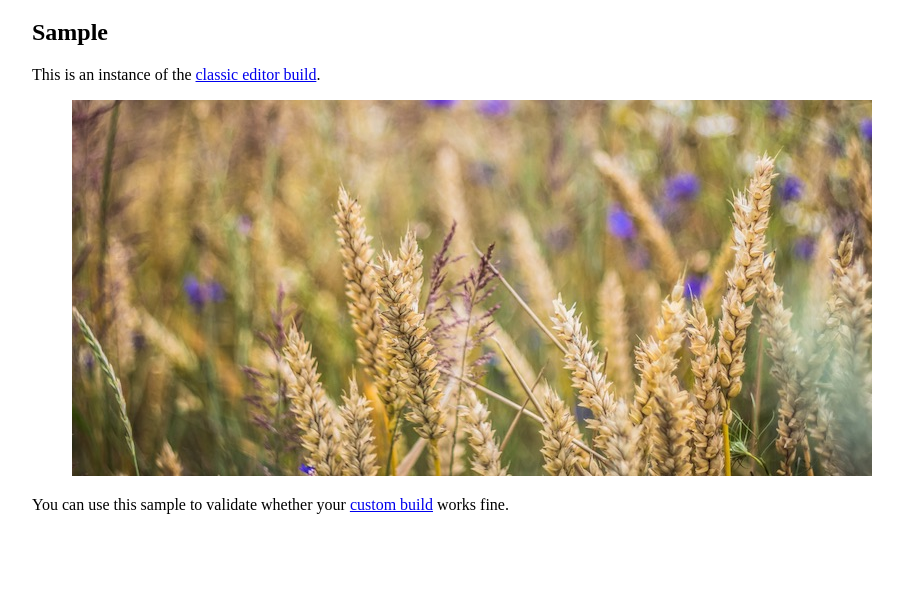
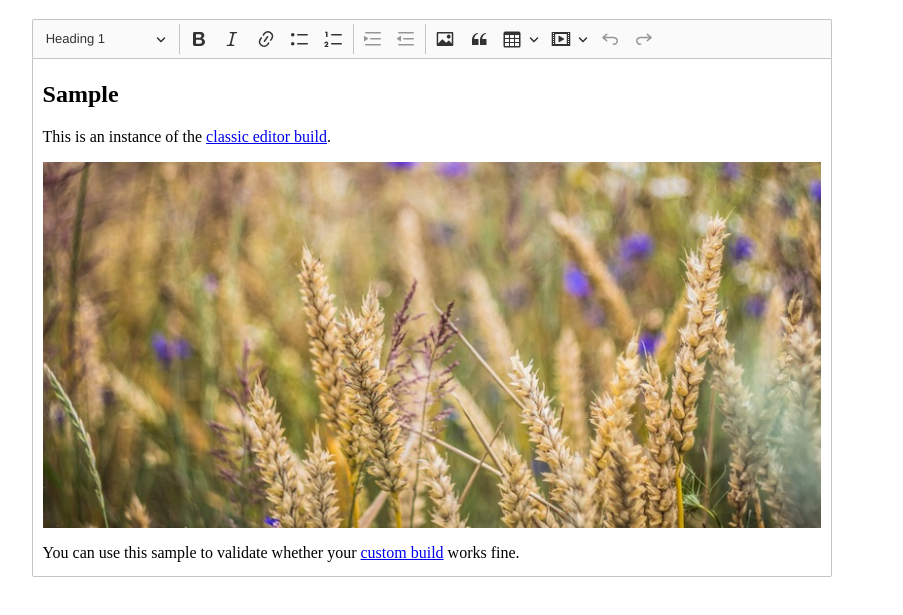
Before and after one commit to guildem/custom-ckeditor5, a website built with webpack: page sample/index.html in a window 1280 px wide. Shown: the part 61-676 px from the top of the page, without its empty margins (208-1111 px from the left). Built offline with Linux system fonts and the light colour scheme.

Commit message:
Updated test sample

```diff
--- a/sample/index.html
+++ b/sample/index.html
@@ -28,7 +28,7 @@
 
 <script src="../build/ckeditor.js"></script>
 <script>
-	ClassicEditor.create( document.querySelector( '#editor' ) )
+	VinobleEditor.Classic.create( document.querySelector( '#editor' ) )
 		.then( editor => {
 			window.editor = editor;
 		} )
```
Also changed, not shown: build/ckeditor.js.
